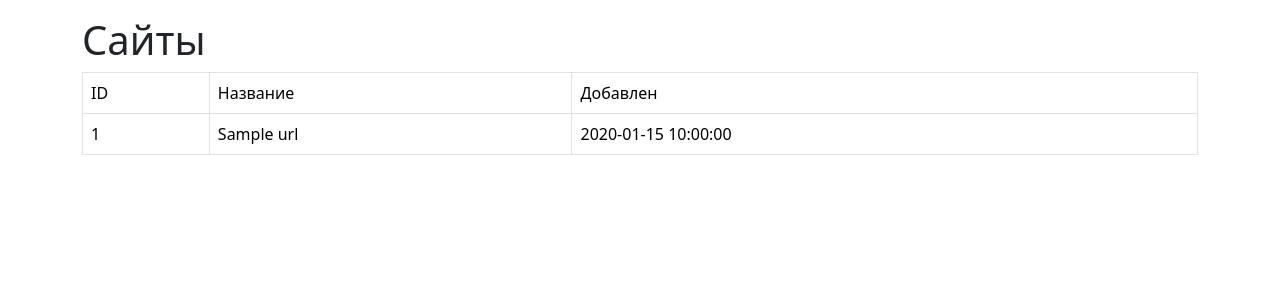
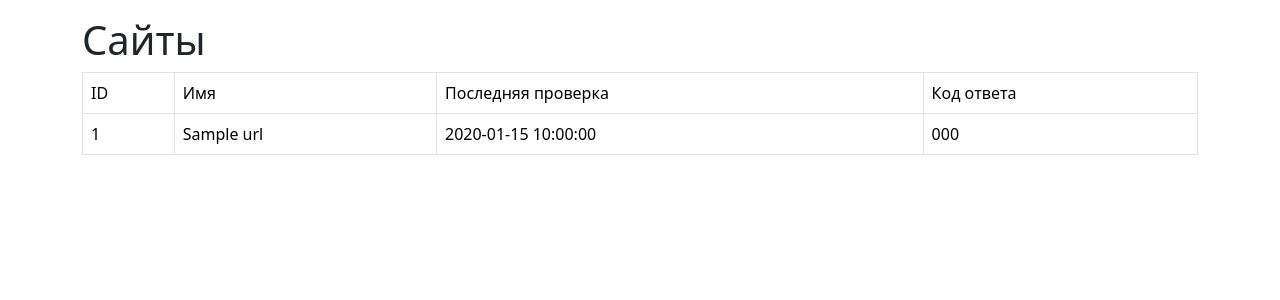
Before and after one commit to DanatN5/python-project-83, a Flask app: template page_analyzer/templates/urls.html in a window 1280 px wide. Shown: the part 56-356 px from the top of the page. Run offline with Flask 3, Linux system fonts and the light colour scheme; the template is opened without the code that fills it: most values are stand-ins (such as "Sample title", 1, 10 or a date in 2020); some libraries are stand-ins or nearby versions.

Commit message:
Fix app.py

```diff
--- a/page_analyzer/app.py
+++ b/page_analyzer/app.py
@@ -1,5 +1,5 @@
 import os
-
+import requests
 import psycopg2
 from dotenv import load_dotenv
 from flask import (
@@ -69,6 +69,7 @@ def url_get(id):
 def urls_get():
     urls = Urls(DATABASE_URL)
     all_urls = urls.get_all_urls()
+    check = urls.get_check
     messages = get_flashed_messages(with_categories=True)
     return render_template(
         "urls.html",
@@ -80,18 +81,20 @@ def urls_get():
 @app.route("/urls/<int:id>/checks", methods=["POST"])
 def checks_post(id):
     urls = Urls(DATABASE_URL)
-    url = urls.find_id(id)
+    url_info = urls.find_id(id)
     try:
-        response = request.head(url, timeout=5)
-        status_code = response.status_code
-    except Exception:
-        status_code = None
+        response = request.get(url_info.get("name"), timeout=1)
+        response.raise_for_status()
+    except requests.RequestException:
+        flash("Произошла ошибка при проверке", "warning")
+        return redirect(url_for("url_get", id=id))
 
+    status_code = response.status_code
     data = (id, status_code)
     check_id = urls.check_url(data)
     check_info = urls.get_check(check_id)
     return render_template(
         "url.html",
         check_info=check_info,
-        url=url
+        url=url_info
     )
--- a/page_analyzer/database.py
+++ b/page_analyzer/database.py
@@ -56,7 +56,7 @@ class Urls:
         return id
 
     def get_check(self, id):
-        query = "SELECT * FROM url_checks WHERE id = %s"
+        query = "SELECT * FROM url_checks WHERE id = %s ORDER BY created_at DESC"
         with self.conn.cursor(cursor_factory=DictCursor) as cur:
             cur.execute(query, (id,))
             row = cur.fetchone()
--- a/page_analyzer/templates/url.html
+++ b/page_analyzer/templates/url.html
@@ -25,7 +25,7 @@
                 </tbody>
             </table>
         </div>
-    </div>
+
 
 
         <h2 class="mt-5 mb-3">Проверки</h2>
@@ -58,5 +58,7 @@
 
                 </tbody>
             </table>
+        </div>
+    </div>
 </main>
 {% endblock %}
--- a/page_analyzer/templates/urls.html
+++ b/page_analyzer/templates/urls.html
@@ -12,8 +12,9 @@
                 <thead>
                     <tr>
                         <td>ID</td>
-                        <td>Название</td>
-                        <td>Добавлен</td>
+                        <td>Имя</td>
+                        <td>Последняя проверка</td>
+                        <td>Код ответа</td>
                     </tr>
                 </thead>
 
@@ -22,7 +23,8 @@
                     <tr>
                         <td>{{url.id}}</td>
                         <td>{{url.name}}</td>
-                        <td>{{url.created_at}}</td>
+                        <td>{{check.created_at}}</td>
+                        <td>{{check.status_code}}</td>
                     </tr>
 
                 </tbody>
```
Lines whose indentation alone changed are shown as unchanged.
